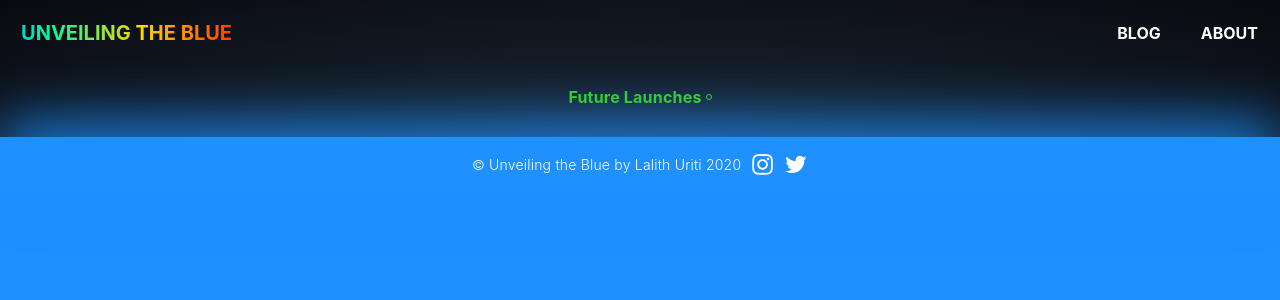
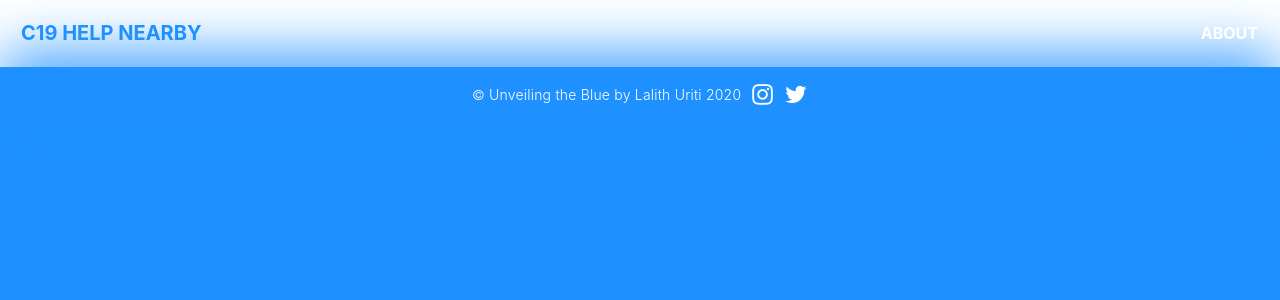
Before and after one commit to lalithu/UnveilingTheBlue_, a Django app: page / in a window 1280 px wide. Shown: the top 300 px of the page. Run offline with Django 3.2, Linux system fonts and the light colour scheme; data that the repository does not hold is empty.

Commit message:
C19 Help Nearby

```diff
--- a/UnveilingTheBlue/BluePages/static/css/main.css
+++ b/UnveilingTheBlue/BluePages/static/css/main.css
@@ -13,8 +13,7 @@
   overflow: hidden;
   transition: all 0.5s;
   /* darkmode!! background: radial-gradient(ellipse at bottom, #1b2735 0%, #090a0f 100%); */
-  background: radial-gradient(ellipse at bottom, #1b2735 0%, #090a0f 100%);
-  color: white;
+  background: white;
 }
 
 html {
@@ -667,6 +666,7 @@ body {
 
 .left-side-image {
   display: flex;
+  color: dodgerblue;
 }
 
 .nav-wrapper > .right-side > div {
@@ -690,7 +690,8 @@ body {
 
   padding: 4px;
   /* For More Cool Gradients */
-  background: linear-gradient(
+
+  /* background: linear-gradient(
     to right,
     #090a0f,
     dodgerblue 20%,
@@ -705,20 +706,20 @@ body {
   -webkit-text-fill-color: transparent;
   -webkit-background-clip: text;
   -webkit-text-fill-color: transparent;
-  animation: blueblue 5s linear infinite;
-
-  /* color: #f35626;
-	background-image: -webkit-linear-gradient(90deg, #f35626, #feab3a);
-	-webkit-background-clip: text;
-	-webkit-text-fill-color: transparent;
-	-webkit-animation: hue 5s infinite linear; */
-}
-
-@keyframes blueblue {
+  animation: blueblue 5s linear infinite; */
+
+  /*color: #f35626;
+  background-image: -webkit-linear-gradient(90deg, #f35626, #feab3a);
+  -webkit-background-clip: text;
+  -webkit-text-fill-color: transparent;
+  -webkit-animation: hue 5s infinite linear;*/
+}
+
+/*@keyframes blueblue {
   to {
     background-position: 200% center;
   }
-}
+}*/
 
 /* @-webkit-keyframes hue {
 	from {
@@ -728,6 +729,10 @@ body {
 		-webkit-filter: hue-rotate(-360deg);
 	}
 } */
+
+.left-side-image > div a {
+  color: dodgerblue;
+}
 
 .nav-link-wrapper {
   height: 20px;
--- a/UnveilingTheBlue/BluePages/templates/BluePages/base.html
+++ b/UnveilingTheBlue/BluePages/templates/BluePages/base.html
@@ -25,23 +25,23 @@
             <div class="nav-wrapper">
                 <div class="left-side-image">
                     <div class="logo">
-                        <a href="{% url 'simulator' %}">Unveiling the Blue</a>
+                        <a href="{% url 'index' %}">C19 Help Nearby</a>
                         <!--<a href="index.html"><img src="images/Unveiling the Blue.jpg" alt="" style="width: 196.5px; height: 54.45px;"></a>-->
                     </div>
                 </div>
 
                 <div class="right-side">
-                    <!--<div class="nav-link-wrapper">
-                        <a href="{% url 'index' %}">Launch Schedule</a>
-                    </div>-->
+                    <div class="nav-link-wrapper">
+                        <a href="{% url 'index' %}"></a>
+                    </div>
 
                     <!--<div class="nav-link-wrapper">
                         <a href="{% url 'simulator' %}">Simulator</a>
                     </div>-->
 
-                    <div class="nav-link-wrapper">
+                    <!--<div class="nav-link-wrapper">
                         <a href="{% url 'simulator' %}">Blog</a>
-                    </div>
+                    </div>-->
 
                     <!--<div class="nav-link-wrapper">
                         <a href="{% url 'interplanetaryFlight' %}">Physics</a>
--- a/UnveilingTheBlue/BluePages/templates/BluePages/index.html
+++ b/UnveilingTheBlue/BluePages/templates/BluePages/index.html
@@ -48,7 +48,7 @@
 </article>
 </div>-->
 
-<div class="future_launch_wrapper">
+<!--<div class="future_launch_wrapper">
     <div class="future_launch_thingy" style="display: block;">Future Launches </div>
     <div class="nlfn1"> {{ next_launch_flight_number_css }}</div>
 </div>
@@ -200,11 +200,11 @@
                     </div>
                 </div>
             </div>
-            <!--<div class="launch_site">
+            --<div class="launch_site">
           <iframe
             src="https://www.google.com/maps/embed?pb=!1m18!1m12!1m3!1d112207.52954834313!2d-80.65365041866312!3d28.495043358700844!2m3!1f0!2f0!3f0!3m2!1i1024!2i768!4f13.1!3m3!1m2!1s0x88e0a3f2a5fb9a45%3A0x87ef91ee250f8fde!2sCape%20Canaveral!5e0!3m2!1sen!2sin!4v1609236092681!5m2!1sen!2sin"
             allowfullscreen="" aria-hidden="false" tabindex="0"></iframe>
-        </div>-->
+        </div>--
 
         </div>
 
@@ -218,11 +218,11 @@
         {% endif %}
 
     </div>
-</article>
+</article>-->
 
 {% endfor %}
 
-<script type="text/javascript">
+<!--<script type="text/javascript">
 
     var countDownDate = new Date("Jan 10, 2021 15:37:25").getTime();
 
@@ -256,7 +256,7 @@
     };
 
     cardScroll();
-</script>
+</script>-->
 
 
 {% endblock %}
--- a/UnveilingTheBlue/BluePages/views.py
+++ b/UnveilingTheBlue/BluePages/views.py
@@ -56,7 +56,7 @@ class BlueView(View):
 '''
 
 
-def home(request):
+'''def home(request):
     response = requests.get("https://api.spacexdata.com/v4/launches")
     next_launch_response = requests.get(
         "https://api.spacexdata.com/v4/launches/next")
@@ -112,7 +112,12 @@ def home(request):
     next_launch_flight_number_css = next_launch_flight_number - 1
     unus = 1
 
-    return render(request, 'BluePages/index.html', {'cards': cards, 'next_launch_flight_number': next_launch_flight_number, "next_launch_flight_number_css": next_launch_flight_number_css, 'actual_NLFN': actual_NLFN, 'unus': unus})
+    return render(request, 'BluePages/index.html', {'cards': cards, 'next_launch_flight_number': next_launch_flight_number, "next_launch_flight_number_css": next_launch_flight_number_css, 'actual_NLFN': actual_NLFN, 'unus': unus})'''
+
+
+def home(request):
+
+    return render(request, 'BluePages/index.html', {})
 
 
 def simulator(request):
```
